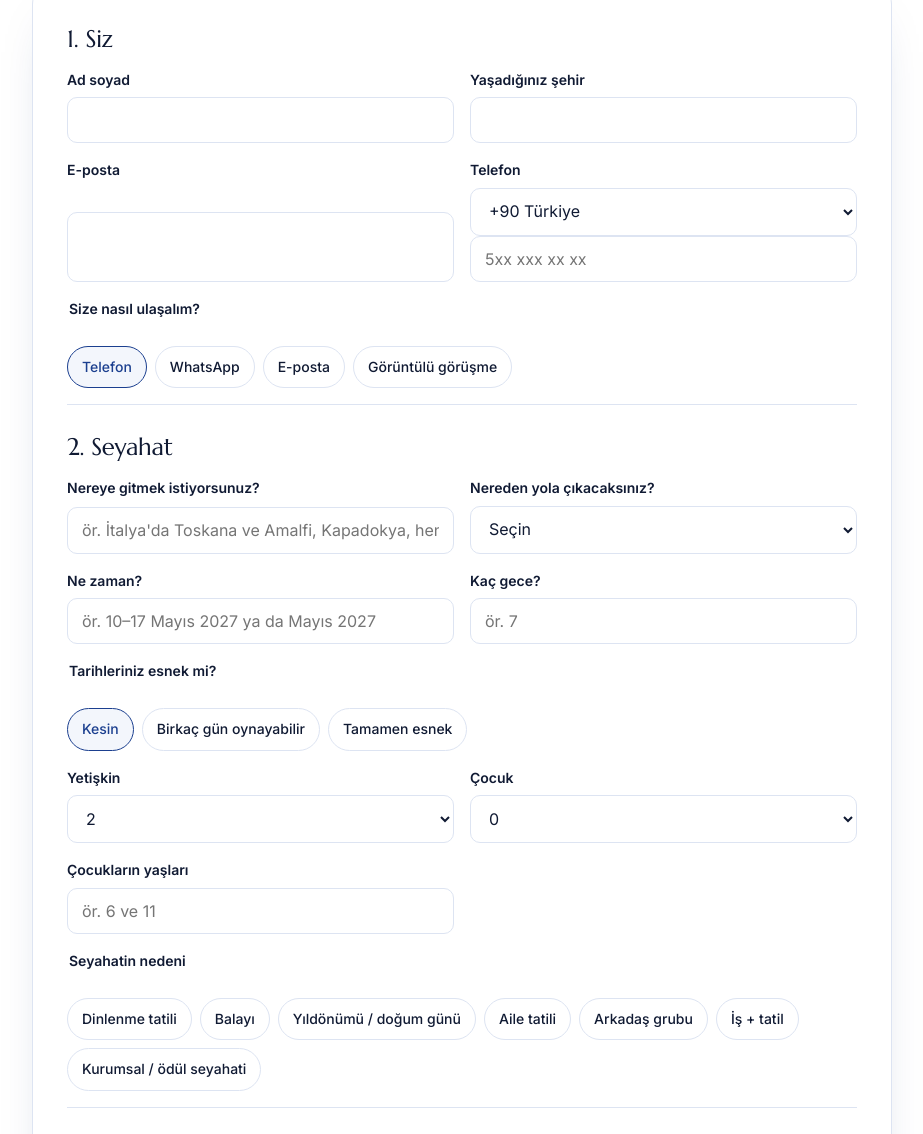
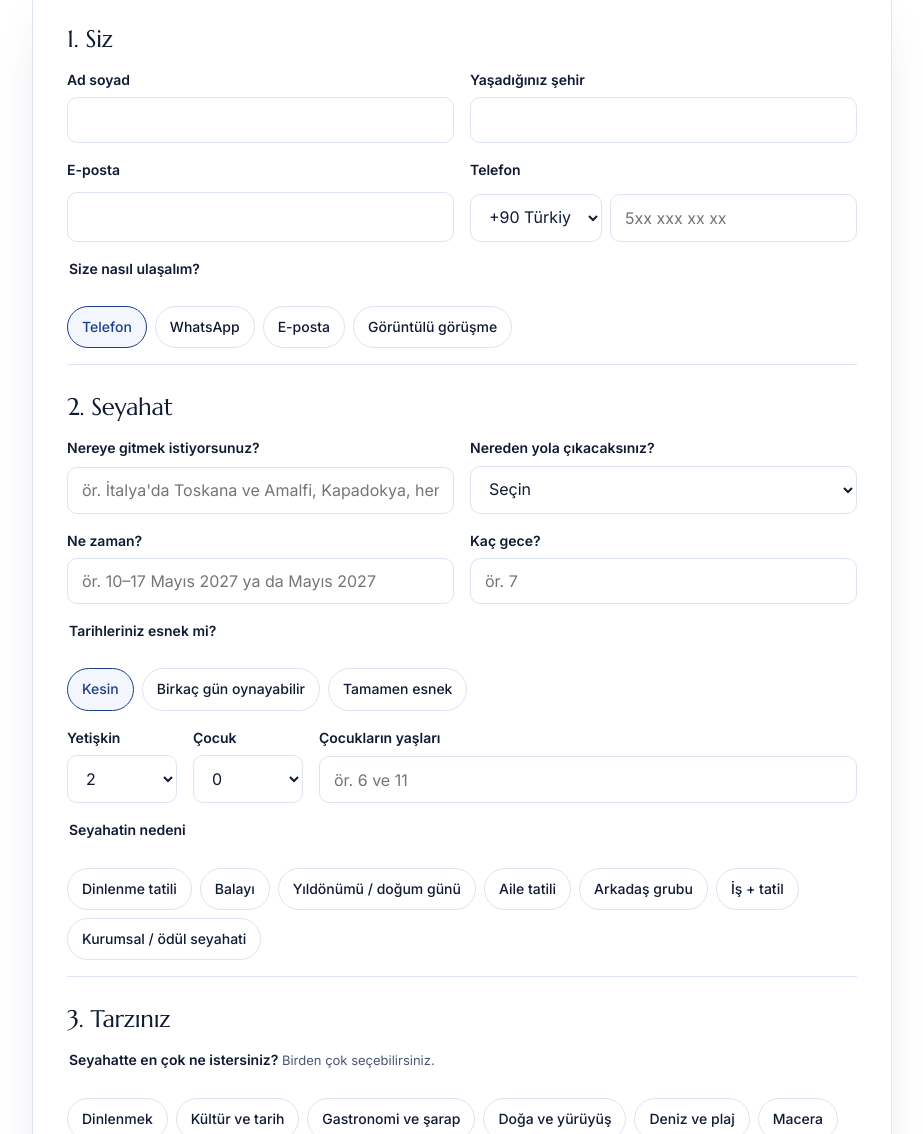
Before and after one commit to cangulten-romano/guidy, a plain HTML site: page seyahat-talebi.html in a window 1280 px wide. Shown: the part 481-1615 px from the top of the page, without its empty margins (178-1101 px from the left). Drawn offline with Linux system fonts and the light colour scheme.

Commit message:
Add files via upload

```diff
--- a/site.css
+++ b/site.css
@@ -170,3 +170,8 @@ body.sub nav{position:sticky;top:0;background:var(--cobd)}
 .reel p{font-size:14px;color:var(--soft);margin-top:8px}
 .crumb{font-size:14px;color:var(--soft);text-decoration:none}
 .crumb:hover{color:var(--cob)}
+
+.telw{display:flex;gap:8px;margin-top:6px}.telw select{flex:0 0 132px;margin-top:0}.telw input{flex:1;min-width:0;margin-top:0}
+.row3{grid-template-columns:110px 110px minmax(0,1fr)}
+@media(max-width:600px){.row3{grid-template-columns:1fr 1fr}.row3>label:last-child{grid-column:1/-1}}
+a.route{display:block;text-decoration:none}.route .rgo{display:inline-block;margin-top:12px;font-weight:600;font-size:15px;color:#9fe3e1}.route:hover .rgo{color:#fff}
```
